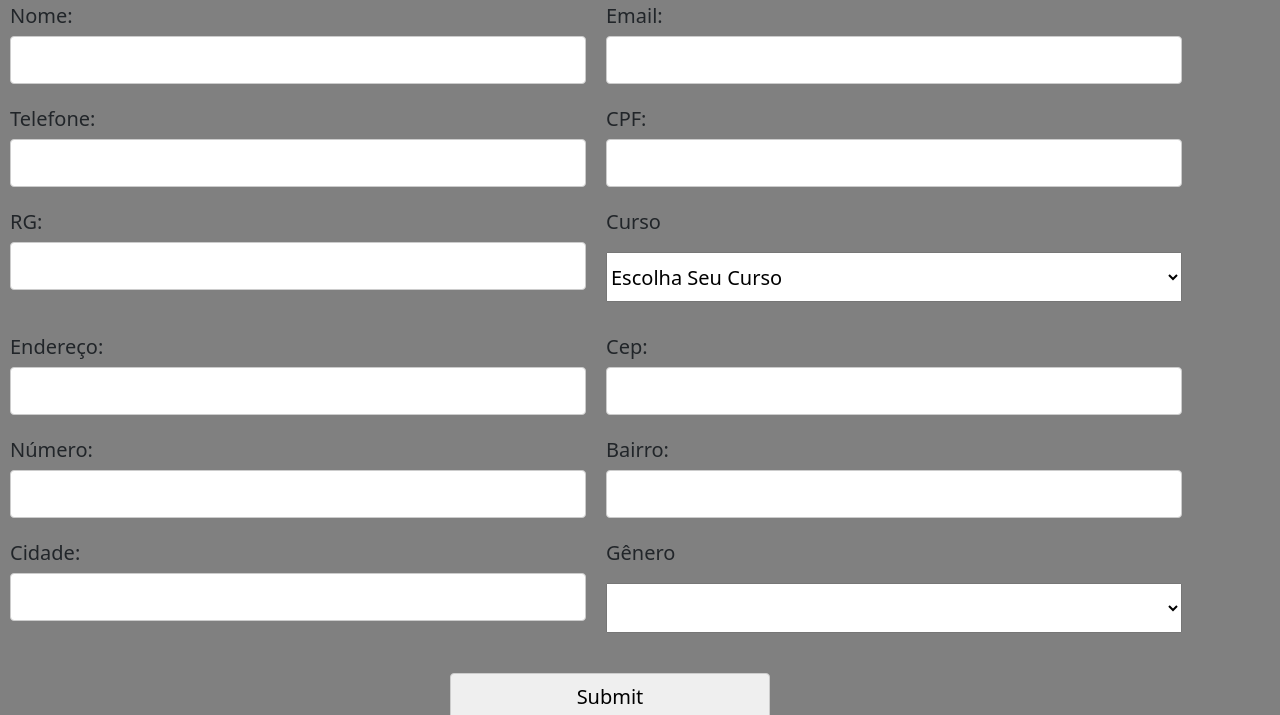
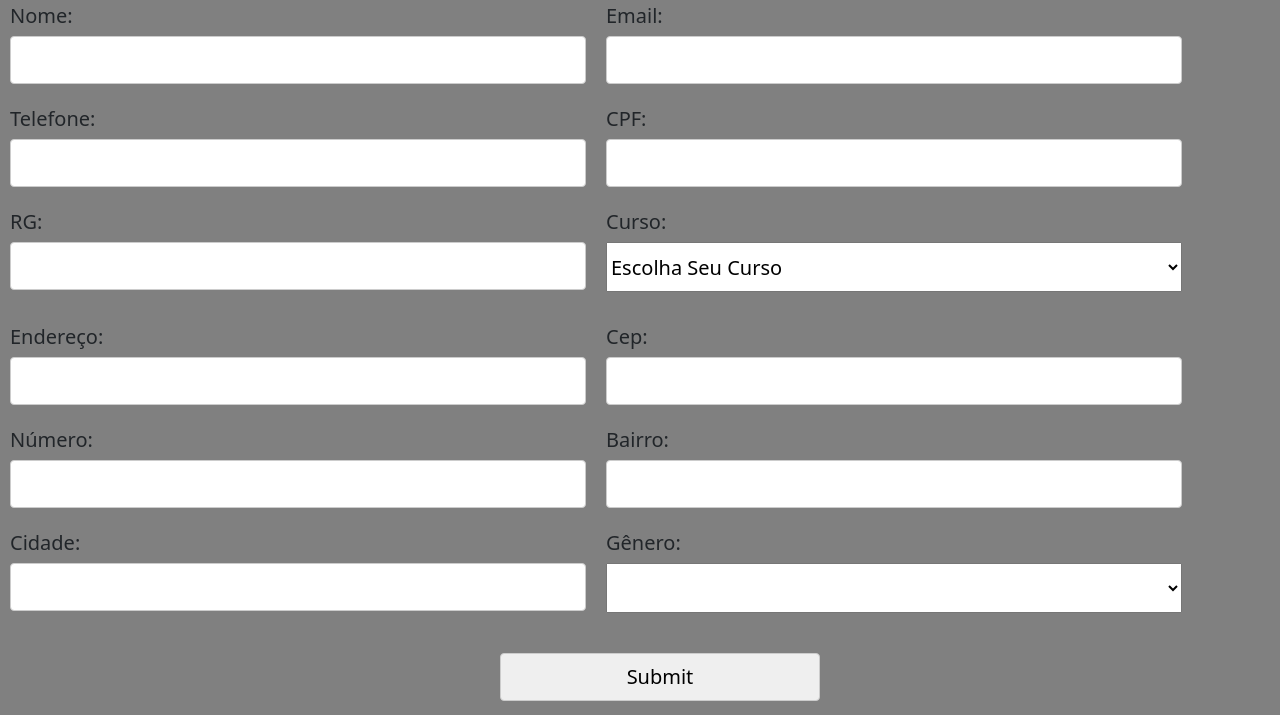
Before and after one commit to thiagovernetti96/SiteCurso, a plain HTML site: page inscricao.html in a window 1280 px wide. Shown: the part 177-892 px from the top of the page. Drawn offline with nearby package versions, Linux system fonts and the light colour scheme.

Commit message:
correções de aula das incrições

```diff
--- a/inscricao.html
+++ b/inscricao.html
@@ -1,7 +1,8 @@
 <!DOCTYPE html>
 <html lang="en">
 <head>
-
+  <meta charset="UTF-8">
+  <meta name="viewport" content="width=device-width, initial-scale=1.0">
   <link rel="stylesheet" href="vendors/css/normalize.css">
   <link rel="preconnect" href="https://fonts.googleapis.com">
   <link rel="preconnect" href="https://fonts.gstatic.com" crossorigin>
@@ -28,7 +29,6 @@
     <h2>Inscrição</h2>
   </div>
   <form >
-
     <div class="form-group">
       <label for="nome">Nome:</label>
       <input type="text" id="nome" name="nome">
@@ -50,8 +50,8 @@
       <input type="text" id="RG" name="RG">
     </div>
     <div class="form-group">
-        <label for="Curso">Curso</label>
-        <select name="Curso" id="Curso">
+      <label for="Curso">Curso:</label>
+      <select name="Curso" class="select-s" id="Curso">
         <option value="">Escolha Seu Curso</option>
         <option value="Banco Do Brasil">Banco do Brasil</option>
         <option value="Ministério Público"> Ministério Público</option>
@@ -79,8 +79,8 @@
       <input type="text" id="Cidade" name="Cidade">
     </div>
     <div class="form-group">
-        <label for="Genêro">Gênero</label>
-        <select name="Gênero" id="Genêro">
+      <label  for="Genêro">Gênero:</label>
+      <select name="Gênero" class="select-s" id="Genêro">
         <option value=""></option>
         <option value="Masculino">Masculino</option>
         <option value="Feminino"> Feminino</option>
@@ -92,7 +92,7 @@
     </div>
   </form>
   <footer class=" bg-primary  ">
-    <div class="d-flex  justify-content-around">
+    <div class="d-flex  justify-content-around ">
       <img class="logo" src="resources/img/logo escola.jpg" alt="">
       <p>Faça um dos cursos do Cursae e fique pronto <br> para o mundo do desenvolvimento Web.</p>
       <p>Contatos: <br>
--- a/resources/css/style.css
+++ b/resources/css/style.css
@@ -185,10 +185,16 @@ form{
   width: 45%;
 }
 
+.select-s{
+  margin-top: 0;
+}
+
+
+
 .submit-group{
   display: flex;
   flex-direction: column;
-  margin-left: 450px;
+  margin-left: 500px;
   margin-top: 20px;
   margin-bottom: 20px;
   width: 25%;
@@ -209,6 +215,8 @@ select {
   height: 50px;
 
 }
+
+
 /*Seção Trabalhe Conosco*/
 
 
```
Also changed, not shown: index.html (+2 -2 lines). Lines whose indentation alone changed are shown as unchanged.
